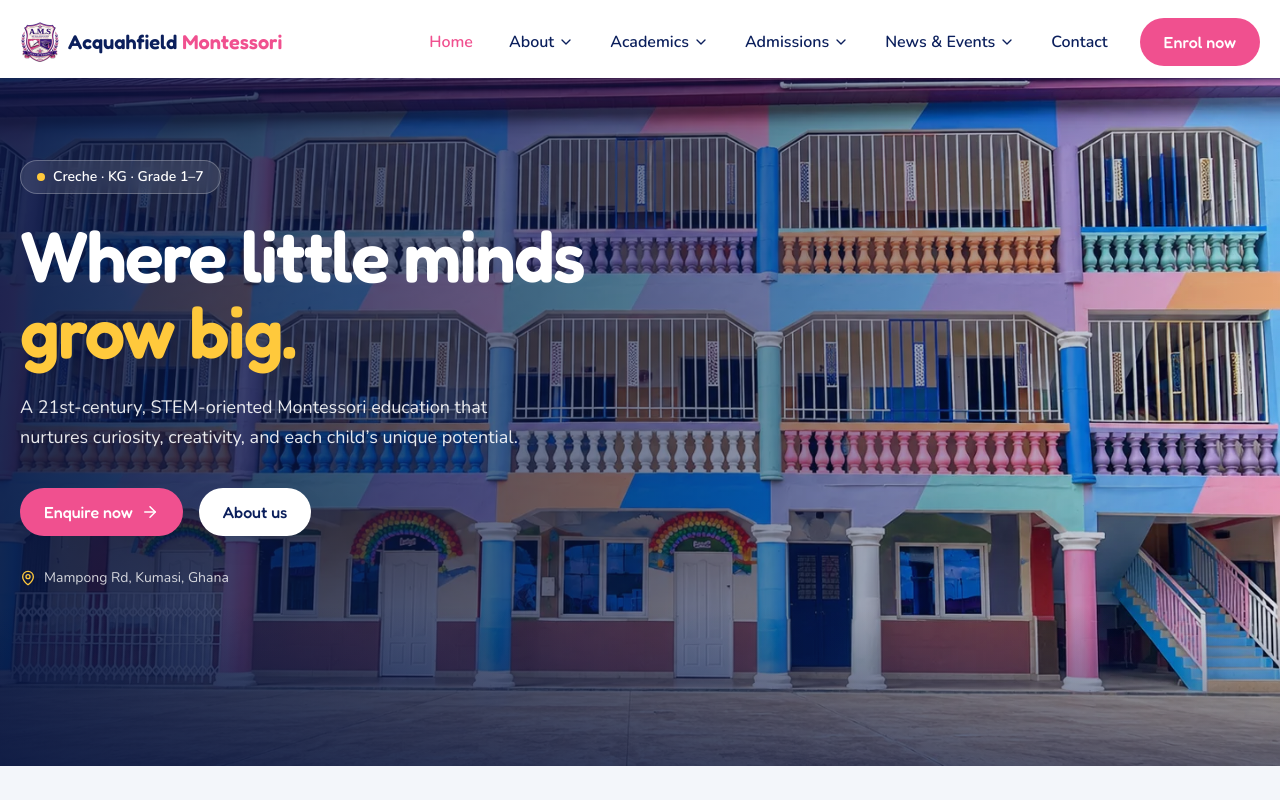
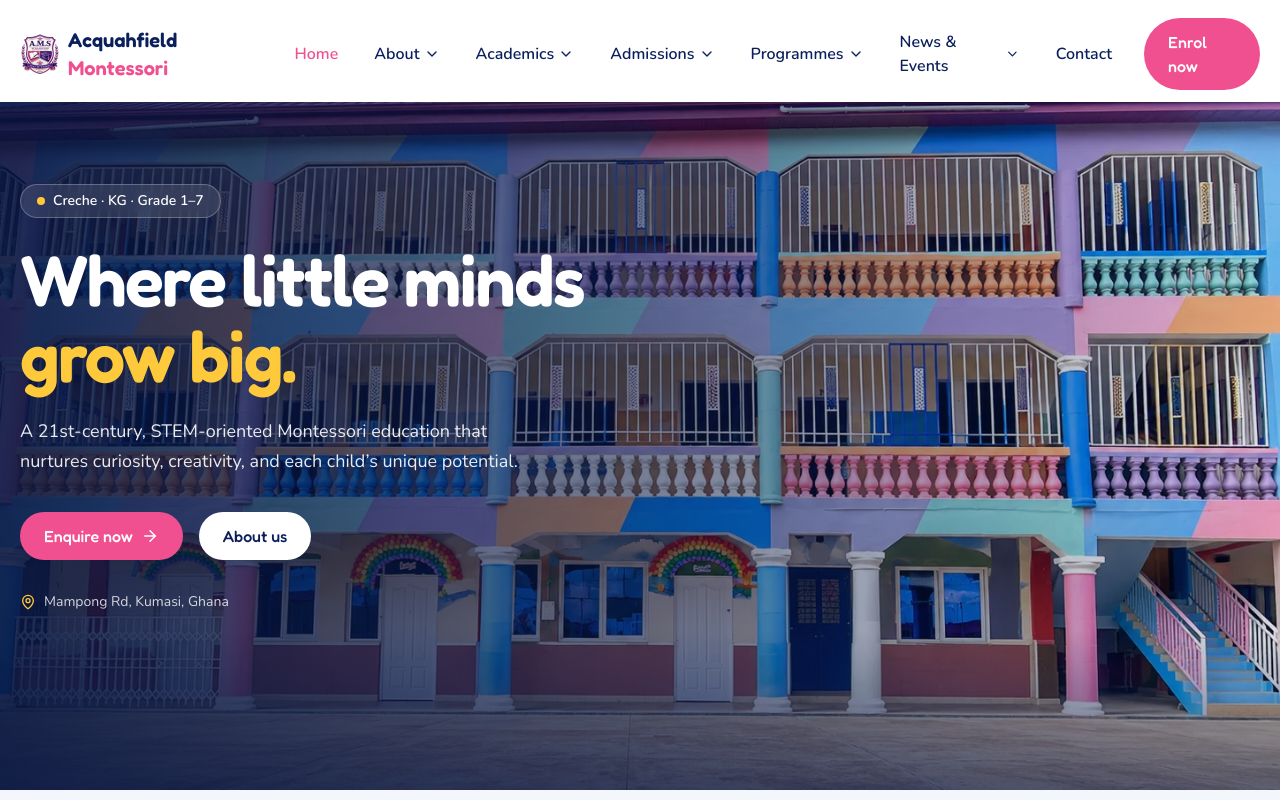
Before and after one commit to Meshack000/Acquahfield, a React (Vite) app: page / in a window 1280 px wide. Shown: the top 800 px of the page. Built offline with nearby package versions, Linux system fonts and the light colour scheme.

Commit message:
feat: add Programmes route and navigation links for GES curriculum and enrichment activities

```diff
--- a/src/App.tsx
+++ b/src/App.tsx
@@ -8,6 +8,7 @@
 import Admissions from "@/pages/Admissions";
 import Contact from "@/pages/Contact";
 import Gallery from "@/pages/Gallery";
+import Programmes from "@/pages/Programmes";
 
 export default function App() {
   return (
@@ -21,6 +22,7 @@
         <Route path="news-events" element={<NewsEvents />} />
         <Route path="gallery" element={<Gallery />} />
         <Route path="contact" element={<Contact />} />
+        <Route path="programmes" element={<Programmes />} />
       </Route>
     </Routes>
   );
--- a/src/data/site.ts
+++ b/src/data/site.ts
@@ -53,6 +53,16 @@
       { label: "Enquiry form", to: "/admissions#enquire" },
     ],
   },
+    {
+    label: "Programmes",
+    to: "/programmes",
+    children: [
+      { label: "GES curriculum", to: "/programmes#ges" },
+      { label: "Abacus & Vedic Maths", to: "/programmes#abacus" },
+      { label: "Coding", to: "/programmes#coding" },
+      { label: "Robotics", to: "/programmes#robotics" },
+    ],
+  },
   {
     label: "News & Events",
     to: "/news-events",
```
